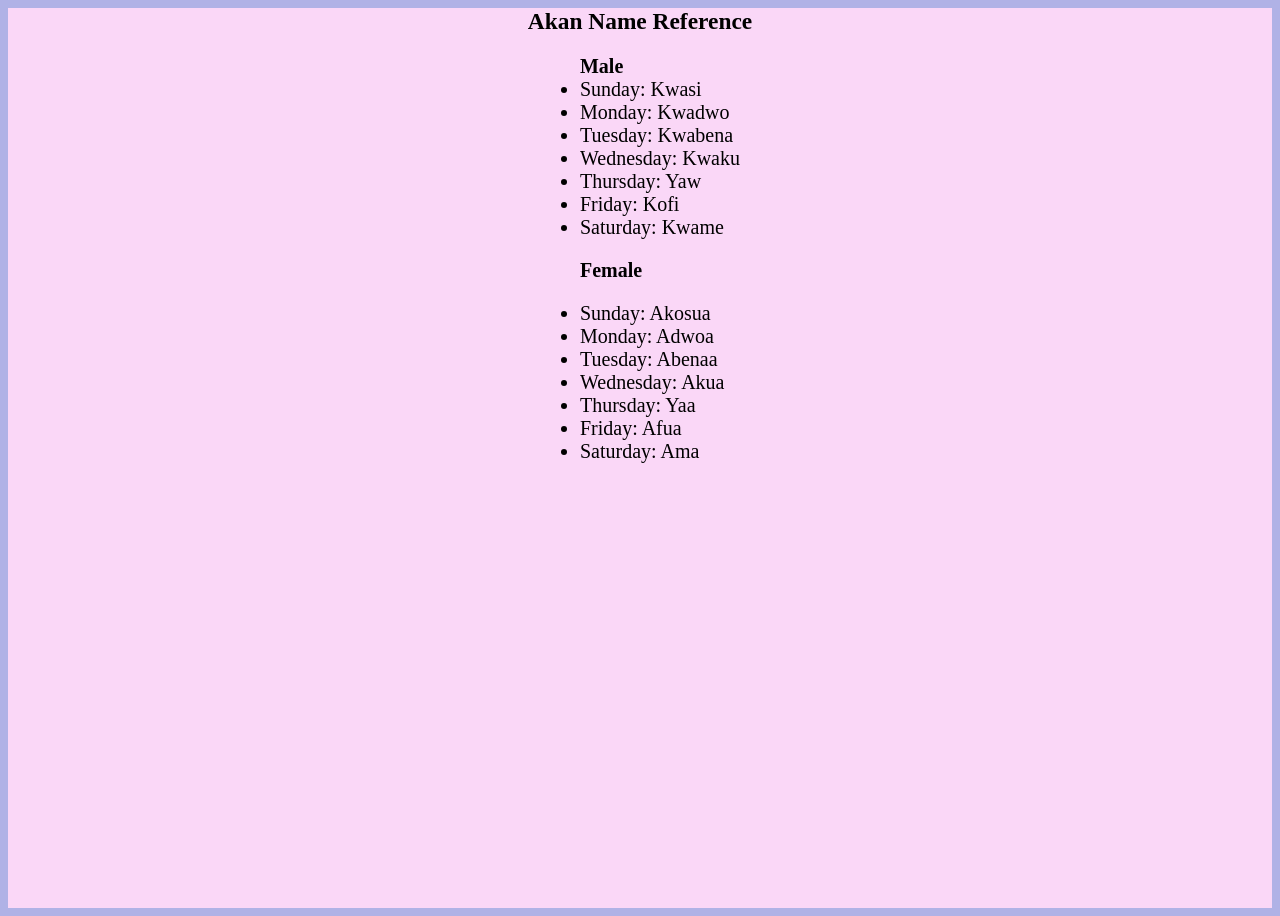
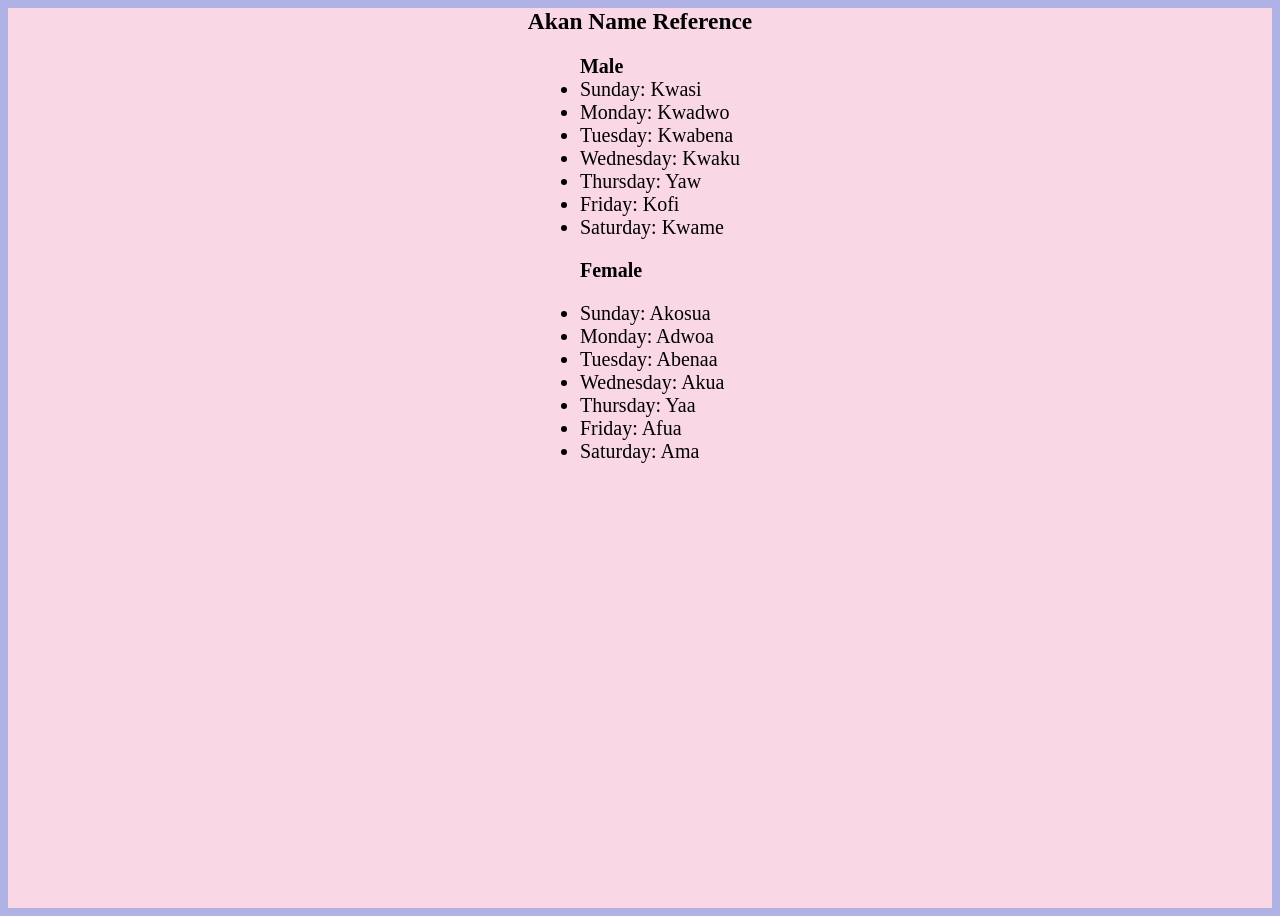
Before and after one commit to gvihendah/basic-website, a plain HTML site: page index.html in a window 1280 px wide. Drawn offline with Linux system fonts and the light colour scheme.

Commit message:
background colour added

```diff
--- a/css/style.css
+++ b/css/style.css
@@ -3,7 +3,7 @@
     display: flex;
     align-items: center;
     flex-direction: column;
-    background-color: rgb(250, 215, 247);
+    background-color: rgb(250, 215, 229);
     height: 900px;
 }
 
```
